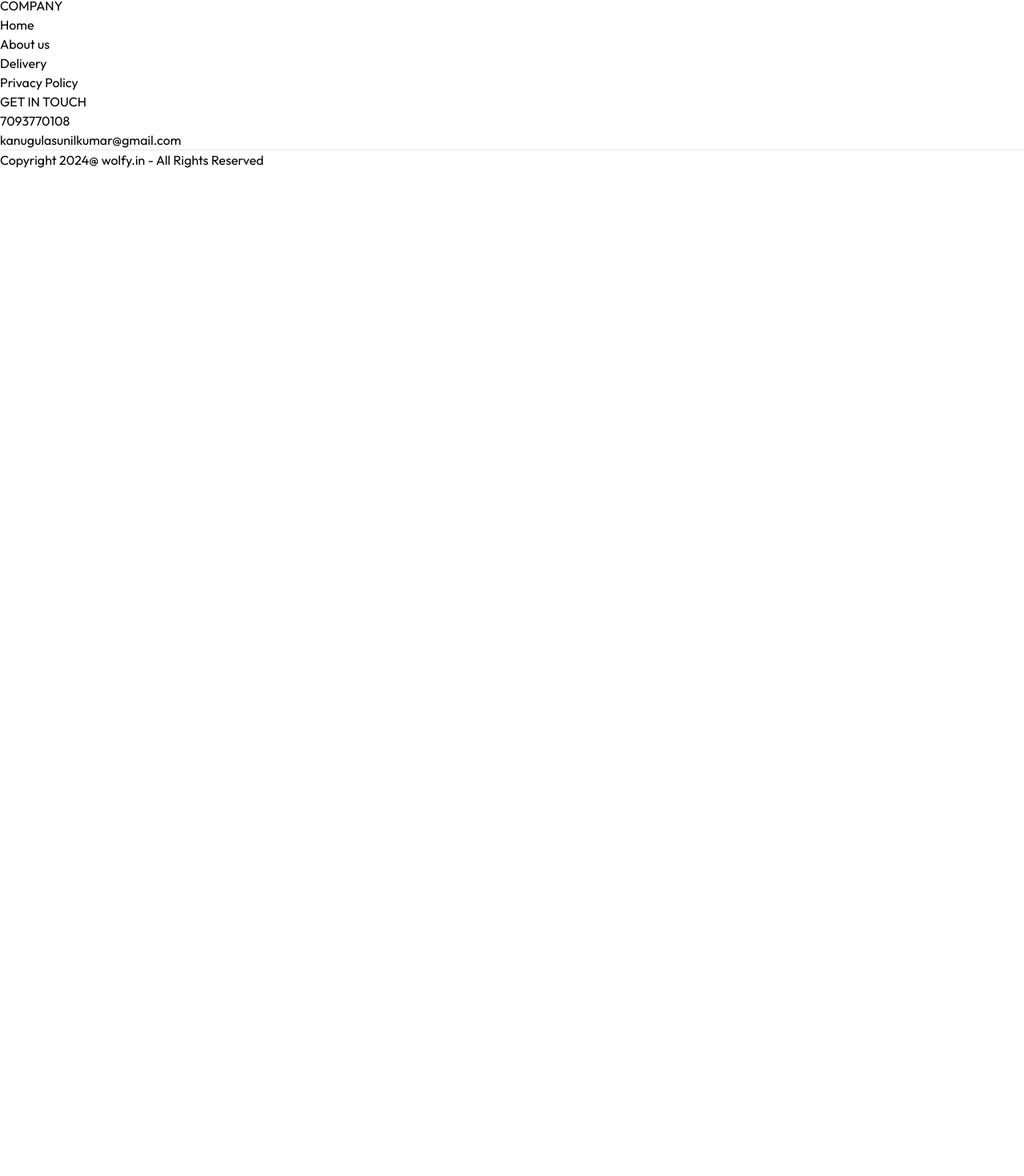
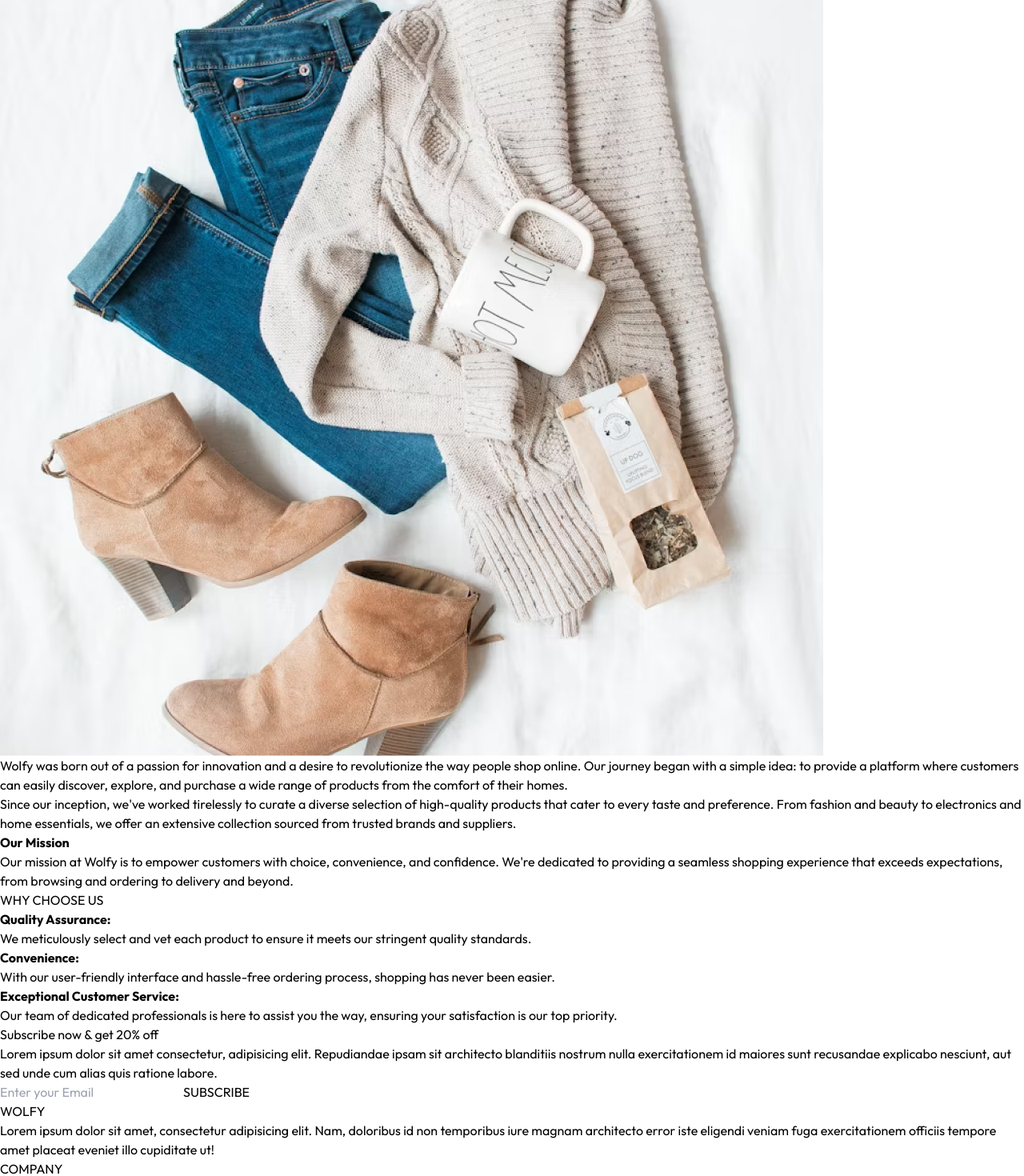
Before and after one commit to sunilkanugula/myshop, a React (Vite) app in the folder frontend/: page /about in a window 1280 px wide. Shown: the part 600-2070 px from the top of the page at 80% size. Before the commit the page ends 812 px from the top, so only its background shows below. Built offline with nearby package versions, Linux system fonts and the light colour scheme.

Commit message:
contact,about pages added

```diff
--- a/frontend/src/components/Footer.jsx
+++ b/frontend/src/components/Footer.jsx
@@ -1,5 +1,3 @@
-import { assets } from '../assets/frontend_assets/assets'
-
 const Footer = () => {
   return (<div>
     <div className='flex flex-col sm:grid grid-cols-[3fr_1fr_1fr] gap-14 my-10 mt-40 text-sm'>
@@ -21,8 +19,8 @@
         <div>
          <p className='text-xl font-medium mb-5'>GET IN TOUCH</p>
          <ul  className='flex flex-col gap-1 text-gray-600'>
-            <li>7093770108</li>
-            <li>kanugulasunilkumar@gmail.com</li>
+            <li>6263915310</li>
+            <li>wolfy@gmail.com</li>
          </ul>
         </div>
     </div>
--- a/frontend/src/components/Navbar/Navbar.jsx
+++ b/frontend/src/components/Navbar/Navbar.jsx
@@ -8,8 +8,8 @@
     const {setShowSearch,showSearch,getCartCount} = useContext(ShopContext);
 
   return (
-    <div className='flex items-center justify-between py-5 font-medium '>
-      <Link to="/"> <h1  className='w-36'>WOLFY</h1></Link>
+    <div className='flex items-center justify-between pt-3 pb-5 font-medium '>
+      <Link to="/"> <h1 className='font-bold text-2xl'>WOLFY</h1></Link>
         <ul className='hidden sm:flex   gap-7  text-gray-700 '>
            <NavLink to="/" className="flex flex-col items-center gap-1 ">
               <p>HOME</p>
@@ -32,14 +32,14 @@
         <div className='flex items-center gap-6'>
             <img onClick={()=> setShowSearch(!showSearch)} src={assets.search_icon} alt='search-icon' className='w-5'/>
             <div className='group relative'>
-              <img src={assets.profile_icon} alt="profile" className='w-5 cursor-pointer'/>
-               <div className='group-hover:block hidden absolute drop-down-menu right-0 pt-4'>
+              <Link to="/login "><img src={assets.profile_icon} alt="profile" className='w-5 cursor-pointer'/></Link>
+                  <div className='group-hover:block hidden absolute drop-down-menu right-0 pt-4'>
                   <div className='flex flex-col  pl-3 gap-2 w-36 py-5 bg-slate-100 text-gray-500 rounded'>
                     <p className='cursor-pointer hover:text-black'>My Profile</p>
-                    <p className='cursor-pointer hover:text-black'>Orders</p>
-                    <p className='cursor-pointer hover:text-black'>Logout</p>
+                   <Link to="/orders"><p className='cursor-pointer hover:text-black'>Orders</p></Link>
+                   <Link to="/login"><p className='cursor-pointer hover:text-black'>Logout</p></Link>
                   </div>
-        v    </div>
+            </div>
            </div>
            <NavLink to="/cart" className="relative">
               <img src={assets.cart_icon} className='w-5 min-w-5 bg-white' alt="cart-icon"/>
--- a/frontend/src/pages/About.jsx
+++ b/frontend/src/pages/About.jsx
@@ -1,8 +1,42 @@
-import React from 'react'
+import Tittle from '../components/Tittle'
+import { assets } from '../assets/frontend_assets/assets'
+import Newsletter from '../components/Newsletter'
 
 const About = () => {
   return (
-    <div>About</div>
+    <div>
+      <div className='text-2xl text-center pt-8 border-t'>
+        <Tittle text1={"ABOUT"} text2={'US'}/>
+      </div>
+      <div className='my-10 flex flex-col md:flex-row gap-16'>
+        <img className='w-full md:max-w-[450px]' src={assets.about_img} alt="about-img"/>
+        <div className='flex flex-col justify-center gap-6 md:w-1/2 text-gray-600'>
+        <p>Wolfy was born out of a passion for innovation and a desire to revolutionize the way people shop online. Our journey began with a simple idea: to provide a platform where customers can easily discover, explore, and purchase a wide range of products from the comfort of their homes.</p>
+        <p>Since our inception, we've worked tirelessly to curate a diverse selection of high-quality products that cater to every taste and preference. From fashion and beauty to electronics and home essentials, we offer an extensive collection sourced from trusted brands and suppliers.</p>
+          <b className='text-gray-800'>Our Mission</b>
+          <p>Our mission at Wolfy is to empower customers with choice, convenience, and confidence. We're dedicated to providing a seamless shopping experience that exceeds expectations, from browsing and ordering to delivery and beyond.</p>
+        </div>
+      </div>
+
+      <div className='text-xl py-4'>
+        <Tittle text1={"WHY"} text2={"CHOOSE US"}/>
+      </div>
+      <div className='flex flex-col md:flex-row text-sm mb-20'>
+        <div className='border px-10 md:px-16 py-8 sm:py-20 flex flex-col gap-5'>
+            <b>Quality Assurance:</b>
+            <p className='text-gray-500'>We meticulously select and vet each product to ensure it meets our stringent quality standards.</p>
+        </div>
+        <div className='border px-10 md:px-16 py-8 sm:py-20 flex flex-col gap-5'>
+            <b>Convenience:</b>
+            <p className='text-gray-500'>With our user-friendly interface and hassle-free ordering process, shopping has never been easier.</p>
+        </div>
+        <div className='border px-10 md:px-16 py-8 sm:py-20 flex flex-col gap-5'>
+            <b>Exceptional Customer Service:</b>
+            <p className='text-gray-500'>Our team of dedicated professionals is here to assist you the way, ensuring your satisfaction is our top priority.</p>
+        </div>
+      </div>
+      <Newsletter/>
+    </div>
   )
 }
 
--- a/frontend/src/pages/Contact.jsx
+++ b/frontend/src/pages/Contact.jsx
@@ -1,7 +1,26 @@
 import React from 'react'
+import Tittle from '../components/Tittle'
+import { assets } from '../assets/frontend_assets/assets'
+import Newsletter from '../components/Newsletter'
 const Contact = () => {
   return (
-    <div>Contact</div>
+    <div>
+      <div className='text-2xl text-center pt-8 border-t'>
+        <Tittle text1={"CONTACT"} text2={"US"}/>
+        <div className='flex flex-col md:flex-row text-sm mb-20 my-10 gap-10 justify-center'>
+          <img className='w-full md:max-w-[450px]' src={assets.contact_img}/>
+          <div className='flex flex-col justify-start items-start gap-6'>
+            <p className='font-semibold text-xl text-gray-600'>Our Store</p>
+            <p className='text-gray-500 text-start'>532401 Arasavelli Srikakulam <br/>Andhra Pradesh,India</p>
+            <p className='text-gray-500 text-start'>Mob:6263915310 <br/>Email: wolfy@gmail.com</p>
+            <p className='font-semibold text-xl text-gray-600 '>Carrers at Wolfy</p>
+            <p className='text-gray-500'>Learn more about our teams and job openings.</p>
+            <button className='border border-black px-8 py-4 text-sm hover:bg-black hover:text-white transition-all duration-500'>Explore</button>
+          </div>
+        </div>
+      </div>
+      <Newsletter/>
+    </div>
   )
 }
 
--- a/frontend/src/pages/Login.jsx
+++ b/frontend/src/pages/Login.jsx
@@ -1,8 +1,26 @@
-import React from 'react'
+import { useState } from 'react'
 
 const Login = () => {
+  const [currentState,setCurrentState] =useState("Sign Up");
+
+  const onSubmitHandler = (e) => {
+    e.preventDefault()
+  }
   return (
-    <div>Login</div>
+    <form onSubmit={onSubmitHandler} className='flex flex-col items-center w-[90%] sm:max-w-96 m-auto mt-14 gap-4 text-gray-400'>
+        <div className='inline-flex items-center gap-2 mb-2 mt-10'>
+          <p className='prata-regular text-3xl'>{currentState}</p>
+          <hr className='border-none h-[1.5px] w-8 bg-gray-800'/>
+        </div>
+       {currentState === "Sign Up" ? <input type="text" className='w-full px-3 py-2 border border-gray-800' placeholder='Name'required/> : ""}
+        <input type="email" className='w-full px-3 py-2 border border-gray-800' placeholder='Email'required/>
+        <input type="password" className='w-full px-3 py-2 border border-gray-800' placeholder='Password'required/>
+        <div className='w-full flex justify-between text-sm mt-[-8px]'>
+          <p className='cursor-pointer'>Forgot your password</p>
+          {currentState === "Login" ? <p onClick={()=>setCurrentState("Sign Up")} className='cursor-pointer'>Create account</p> : <p onClick={()=>setCurrentState("Login")} className='cursor-pointer'>Login Here</p>}
+        </div>
+        <button type="submit" className='bg-black text-white font-light px-8 py-2 mt-4'>{currentState === "Login" ? "Login":"Sign Up"}</button>
+    </form>
   )
 }
 
```
